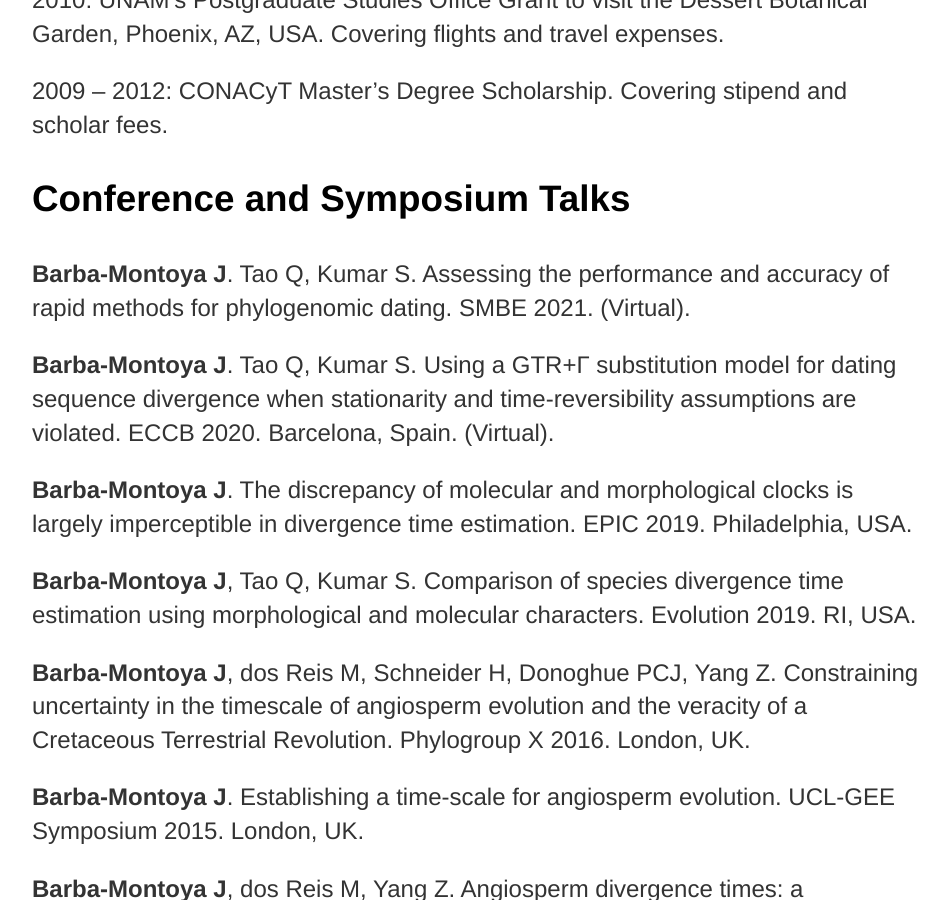
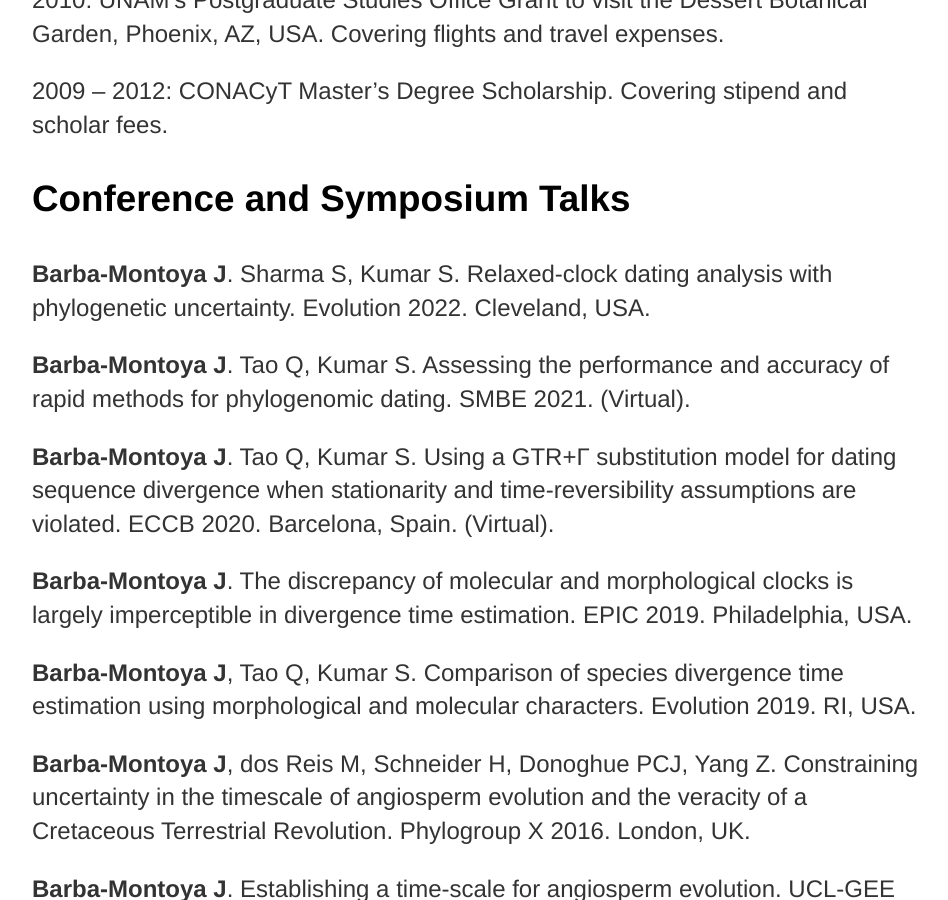
Before and after one commit to josebarbamontoya/josebarbamontoya.github.io, a Jekyll site: the page built from about/index.html, in a window 1280 px wide and 900 px high, scrolled down 2955 px. Shown: the whole window, without its empty margins (160-1108 px from the left). Built offline with Jekyll 4.4.1, drawn with Linux system fonts in a browser that asks for light colours.

Commit message:
Update index.html

```diff
--- a/about/index.html
+++ b/about/index.html
@@ -37,6 +37,7 @@ title: Jose Barba-Montoya
 			<p>2009 – 2012: CONACyT Master’s Degree Scholarship. Covering stipend and scholar fees.
 
 	<h3>Conference and Symposium Talks</h3>
+		<p><b>Barba-Montoya J</b>. Sharma S, Kumar S. Relaxed-clock dating analysis with phylogenetic uncertainty. Evolution 2022. Cleveland, USA.
 		<p><b>Barba-Montoya J</b>. Tao Q, Kumar S. Assessing the performance and accuracy of rapid methods for phylogenomic dating. SMBE 2021. (Virtual).
 		<p><b>Barba-Montoya J</b>. Tao Q, Kumar S. Using a GTR+Γ substitution model for dating sequence divergence when stationarity and time-reversibility assumptions are violated. ECCB 2020. Barcelona, Spain. (Virtual).
 		<p><b>Barba-Montoya J</b>. The discrepancy of molecular and morphological clocks is largely imperceptible in divergence time estimation. EPIC 2019. Philadelphia, USA.
```
